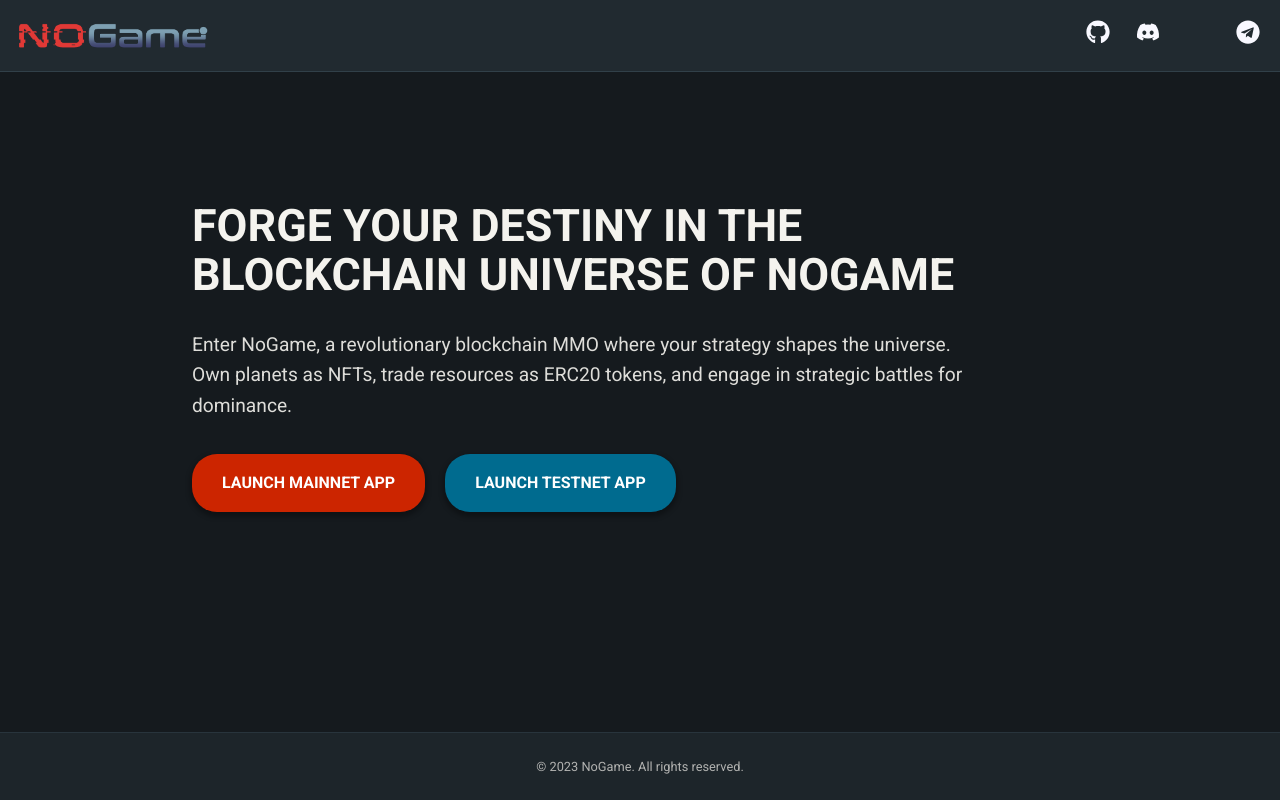
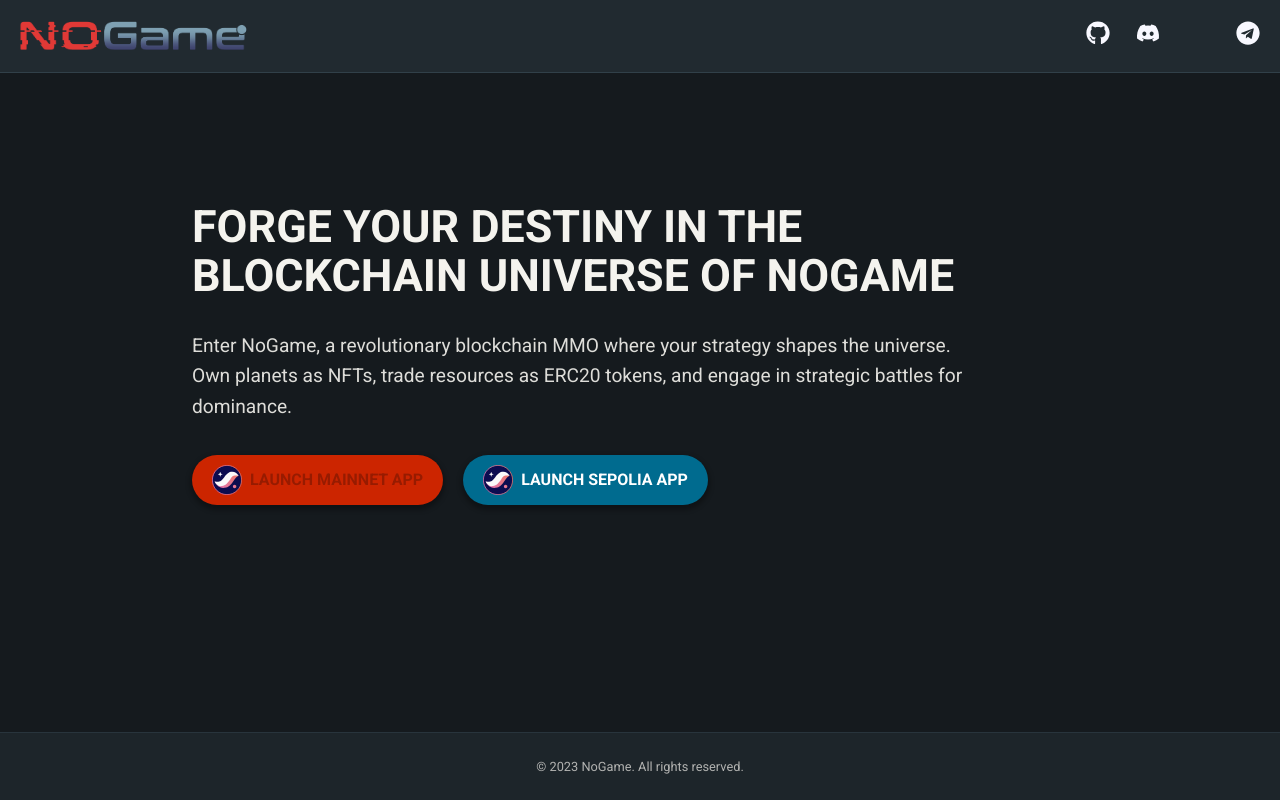
Before and after one commit to ametel01/nogame-landing, a React (Vite) app: page / in a window 1280 px wide. Built offline with nearby package versions, Linux system fonts and the light colour scheme; some icons are missing.

Commit message:
added starknet icon to buttons

```diff
--- a/src/App.tsx
+++ b/src/App.tsx
@@ -25,9 +25,7 @@ const App: React.FC = () => {
       <MainLayout>
         <ContentWrapper>
           <NavBar />
-          {/* <MainLogo /> */}
           <TextBox />
-          {/* <ActionButtons /> */}
         </ContentWrapper>
         <Footer />
       </MainLayout>
--- a/src/components/ActionButtons.tsx
+++ b/src/components/ActionButtons.tsx
@@ -1,13 +1,13 @@
 import React from "react";
 import Button from "@mui/material/Button";
 import styled from "styled-components";
+import starknetLogo from "../assets/starknet/SN-Symbol-Gradient - On dark bg.svg";
 
 const ButtonsWrapper = styled.div`
   display: flex;
   justify-content: flex-start; // Align buttons to the start (left)
   gap: 20px; // Space between buttons
   margin: 32px 0; // Space above the buttons
-  margin-left: 128px;
 
   @media (max-width: 768px) {
     flex-direction: column;
@@ -17,7 +17,7 @@ const ButtonsWrapper = styled.div`
 
 const StyledButton = styled(Button)`
   && {
-    padding: 15px 30px;
+    padding: 10px 20px;
     font-weight: bold;
     font-size: 1rem;
     border-radius: 25px;
@@ -45,7 +45,6 @@ const TestnetButton = styled(StyledButton)`
   && {
     background: #006b8f; /* A complementary blue shade */
     color: #fff;
-
     font-weight: 600; /* Consistent font weight for both buttons */
     &:hover {
       background: #004d66; /* A darker blue for hover state */
@@ -53,16 +52,30 @@ const TestnetButton = styled(StyledButton)`
   }
 `;
 
+const Logo = styled.img`
+  height: 30px;
+  margin-right: 8px;
+
+  @media (max-width: 480px) {
+    margin-left: 0;
+    margin-top: 10px; // Space between the text and the logo when stacked
+  }
+`;
+
 const ActionButtons: React.FC = () => {
   return (
+    <>
       <ButtonsWrapper>
-      <MainnetButton href="path-to-mainnet-app">
+        <MainnetButton disabled href="path-to-mainnet-app">
+        <Logo src={starknetLogo} alt="StarkNet Logo" />
           Launch Mainnet App
         </MainnetButton>
         <TestnetButton href="https://www.app.testnet.no-game.xyz/">
-        Launch Testnet App
+        <Logo src={starknetLogo} alt="StarkNet Logo" />
+          Launch Sepolia App
         </TestnetButton>
       </ButtonsWrapper>
+    </>
   );
 };
 
--- a/src/components/NavBar.tsx
+++ b/src/components/NavBar.tsx
@@ -18,7 +18,7 @@ const Nav = styled.nav`
 `;
 
 const Logo = styled.img`
-  height: 40px;
+  height: 48px;
 `;
 
 const IconLink = styled.a`
--- a/src/components/TextBox.tsx
+++ b/src/components/TextBox.tsx
@@ -48,8 +48,8 @@ const TextBox: React.FC = () => {
           shapes the universe. Own planets as NFTs, trade resources as ERC20
           tokens, and engage in strategic battles for dominance.
         </GameDescription>
+      <ActionButtons />
       </BoxWrapper>
-      <ActionButtons />
     </CenteredFlexContainer>
   );
 };
```
Also changed, not shown: src/assets/starknet/SN-Symbol-Gradient - On dark bg.svg (added). Lines whose indentation alone changed are shown as unchanged.
